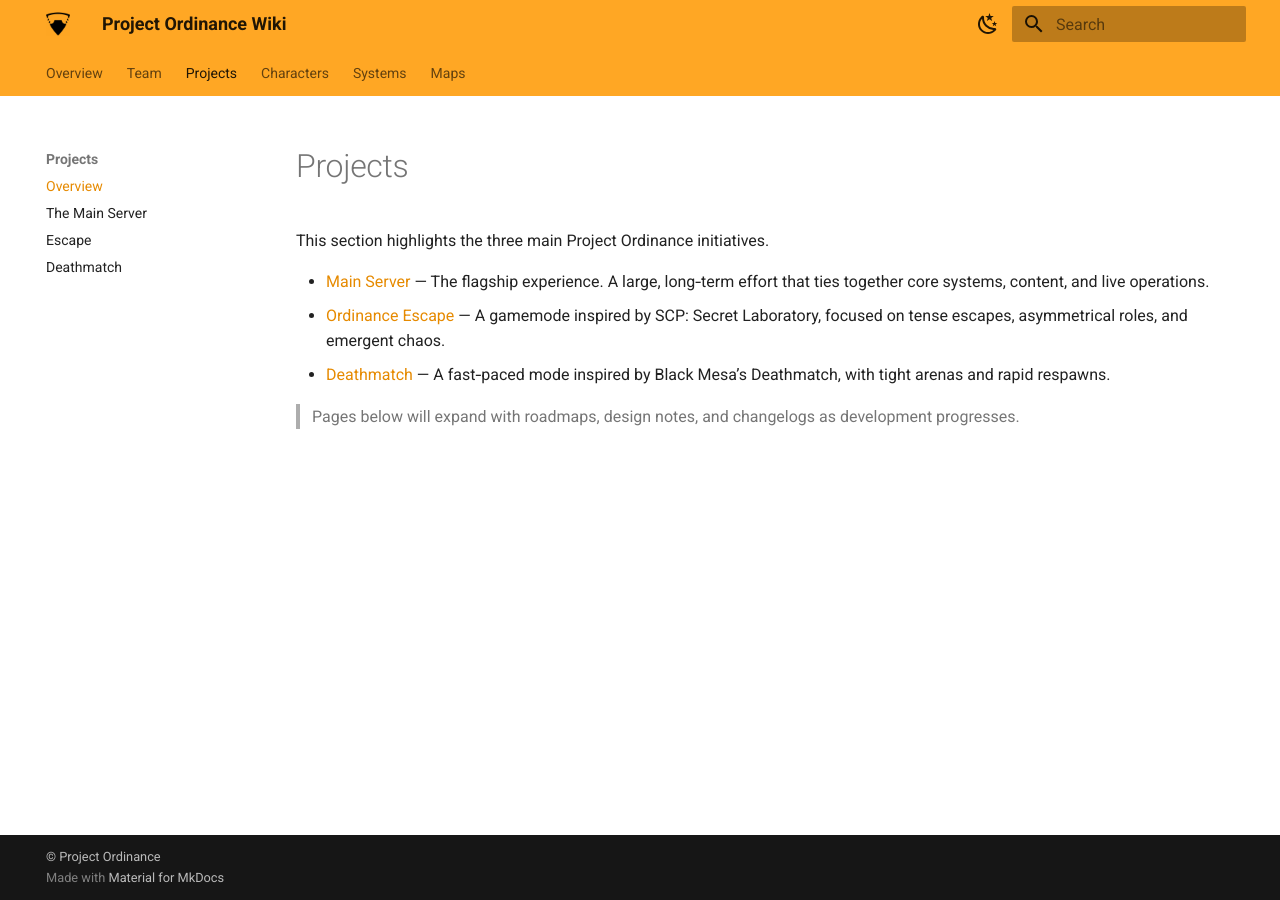
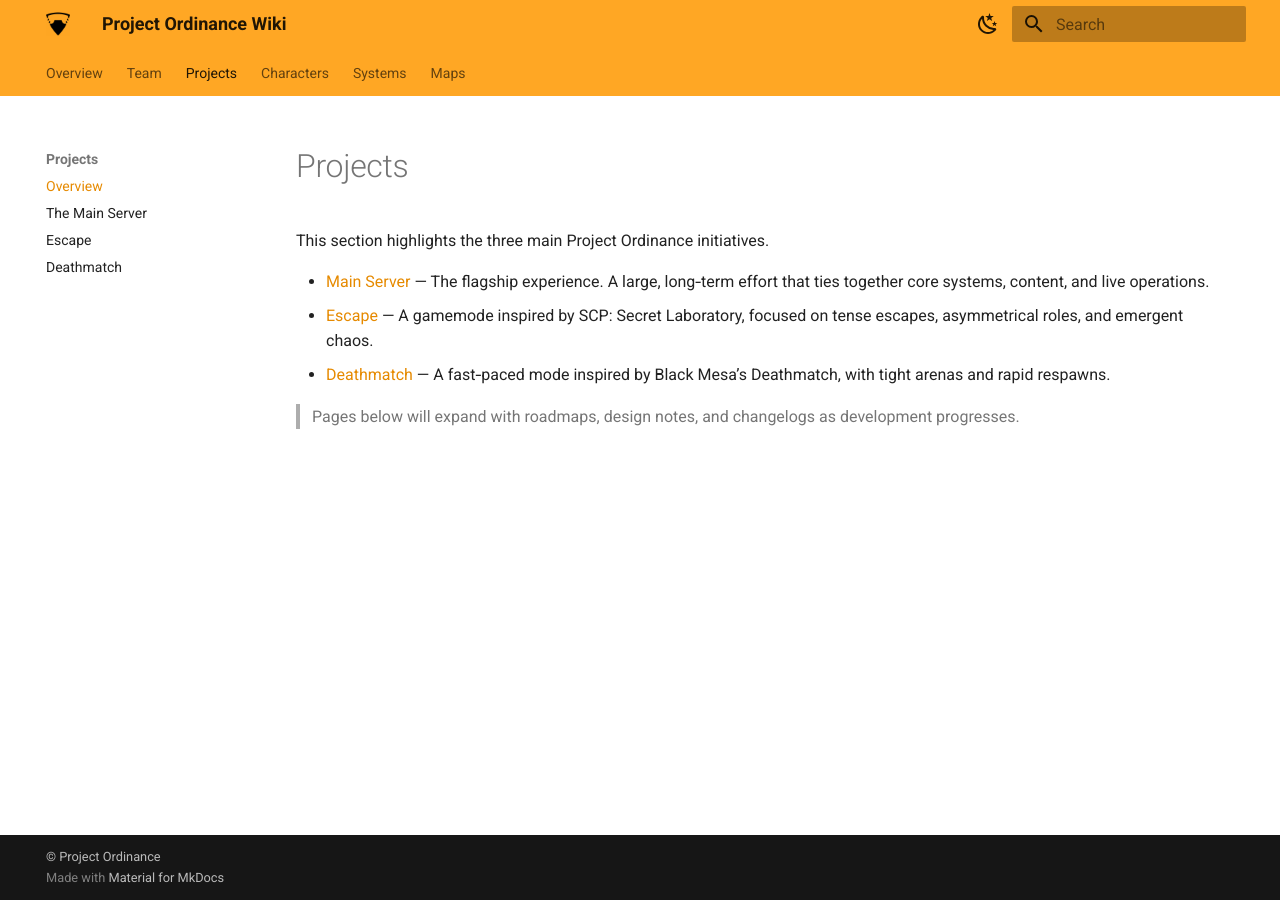
Before and after one commit to Project-Ordinance/website-wiki, an MkDocs documentation site: the page built from docs/projects/index.md, in a window 1280 px wide. Built offline with MkDocs 1.6.1 and Material for MkDocs 9.7.7, drawn with Linux system fonts in a browser that asks for light colours.

Commit message:
Update index.md

```diff
--- a/docs/projects/index.md
+++ b/docs/projects/index.md
@@ -3,7 +3,7 @@
 This section highlights the three main Project Ordinance initiatives.
 
 - [Main Server](main-server.md) — The flagship experience. A large, long‑term effort that ties together core systems, content, and live operations.
-- [Ordinance Escape](ordinance-escape.md) — A gamemode inspired by SCP: Secret Laboratory, focused on tense escapes, asymmetrical roles, and emergent chaos.
+- [Escape](escape.md) — A gamemode inspired by SCP: Secret Laboratory, focused on tense escapes, asymmetrical roles, and emergent chaos.
 - [Deathmatch](deathmatch.md) — A fast‑paced mode inspired by Black Mesa’s Deathmatch, with tight arenas and rapid respawns.
 
 > Pages below will expand with roadmaps, design notes, and changelogs as development progresses.
```
